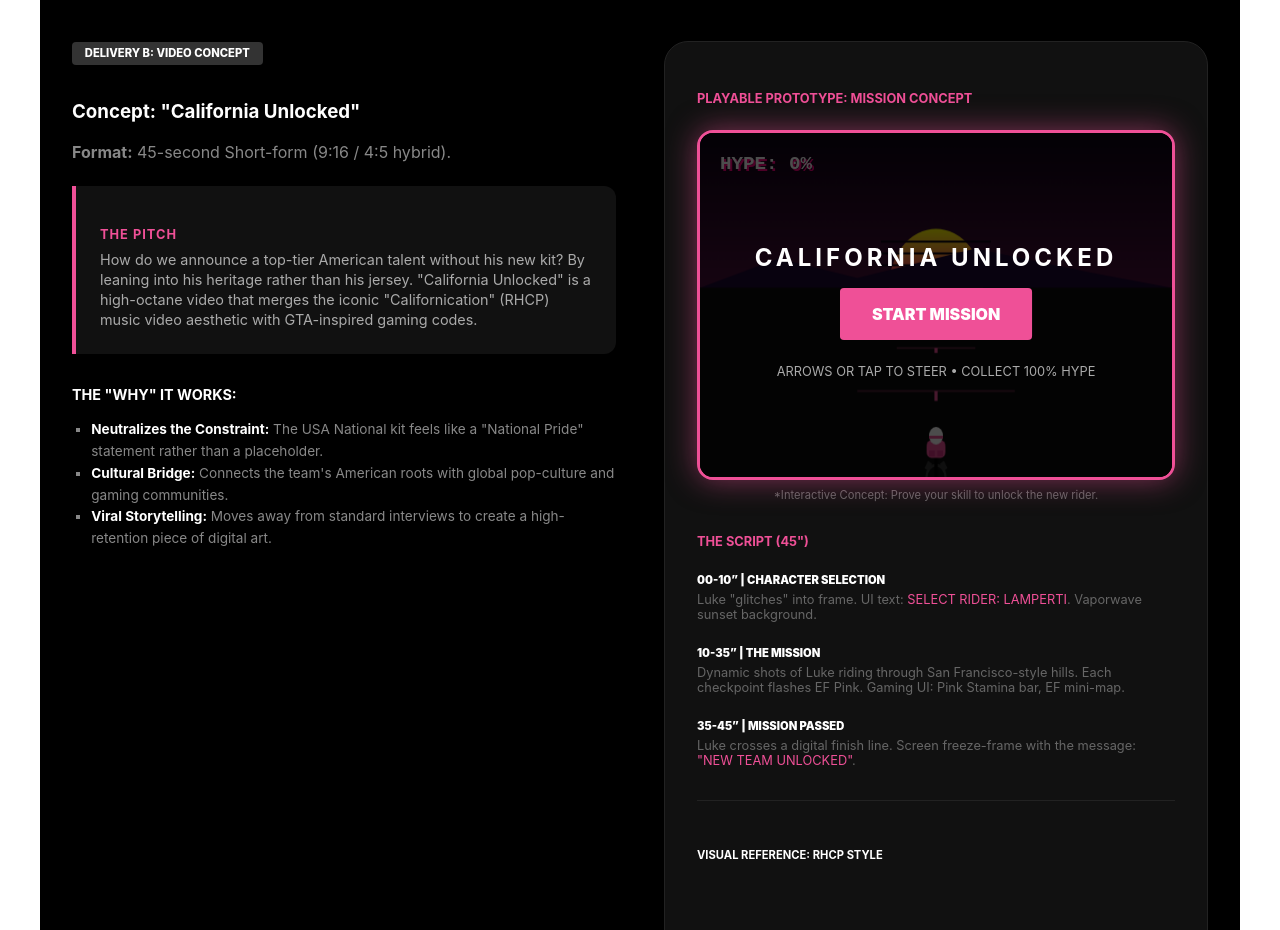
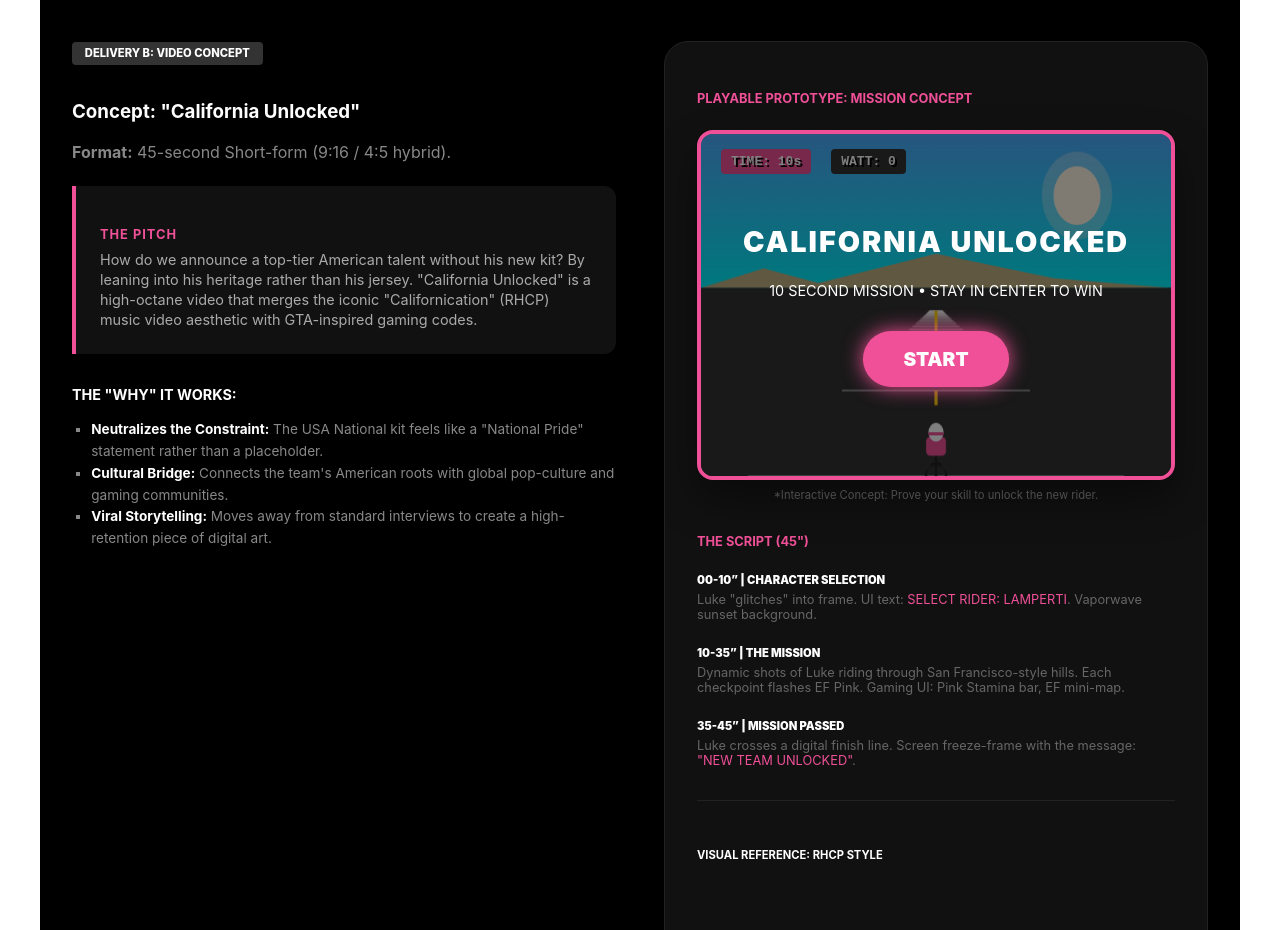
Before and after one commit to TheOne-Fantasy/EF-Ideas, a Next.js app: page / in a window 1280 px wide. Shown: the part 4720-5650 px from the top of the page. Built offline with nearby package versions, Linux system fonts and the light colour scheme; grey boxes are pictures that could not be loaded.

Commit message:
feat: finalize LampertiGame with 10s mission, daylight arcade style and victory animation

```diff
--- a/src/app/components/LampertiGame.tsx
+++ b/src/app/components/LampertiGame.tsx
@@ -7,8 +7,8 @@ const LampertiGame = () => {
   const [gameOver, setGameOver] = useState(false);
   const [score, setScore] = useState(0);
   const [won, setWon] = useState(false);
+  const [timeLeft, setTimeLeft] = useState(10);
 
-  // Input Ref for bridge
   const inputRef = useRef({ left: false, right: false, touchX: 0 });
 
   useEffect(() => {
@@ -18,36 +18,33 @@ const LampertiGame = () => {
     if (!ctx) return;
 
     let animationFrameId: number;
+    const HORIZON_Y = canvas.height * 0.45;
 
-    // --- GAME CONSTANTS ---
-    const HORIZON_Y = canvas.height * 0.45;
-    const ROAD_COLORS = { light: '#1a0b2e', dark: '#11051b', line: '#ef5097' };
-
-    // --- MUTABLE STATE ---
     const state = {
-      playerX: 0, // -1 to 1
+      playerX: 0,
       playerTilt: 0,
-      speed: 0,
-      maxSpeed: 0.12,
-      acceleration: 0.004,
+      speed: 0.12, // Start already at speed
       distance: 0,
+      maxDistance: 7.2, // Approx 10 seconds at 0.12 speed / 60fps
       items: [] as any[],
       scenery: [] as any[],
       frames: 0,
-      pedalAngle: 0
+      pedalAngle: 0,
+      finishTriggered: false
     };
 
     const reset = () => {
       state.playerX = 0;
       state.playerTilt = 0;
-      state.speed = 0;
       state.distance = 0;
       state.items = [];
       state.scenery = [];
       state.frames = 0;
+      state.finishTriggered = false;
       setScore(0);
       setGameOver(false);
       setWon(false);
+      setTimeLeft(10);
     };
 
     const project = (pX: number, pY: number, pZ: number) => {
@@ -60,59 +57,39 @@ const LampertiGame = () => {
     const drawCyclist = (x: number, y: number, scale: number) => {
       ctx.save();
       ctx.translate(x, y);
-      ctx.scale(scale * 1.5, scale * 1.5);
-
-      // Tilt effect
-      ctx.rotate(state.playerTilt * 0.2);
+      ctx.scale(scale * 1.6, scale * 1.6);
+      ctx.rotate(state.playerTilt * 0.15);
 
       // Shadow
-      ctx.fillStyle = 'rgba(0,0,0,0.3)';
+      ctx.fillStyle = 'rgba(0,0,0,0.2)';
       ctx.beginPath();
-      ctx.ellipse(0, 5, 15, 5, 0, 0, Math.PI * 2);
+      ctx.ellipse(0, 5, 12, 4, 0, 0, Math.PI * 2);
       ctx.fill();
 
-      // Rear Wheel
-      ctx.strokeStyle = '#333';
+      // Bike
+      ctx.strokeStyle = '#222';
       ctx.lineWidth = 2;
       ctx.beginPath();
-      ctx.arc(0, 0, 8, 0, Math.PI * 2);
+      ctx.arc(0, 0, 8, 0, Math.PI * 2); // Rear Wheel
+      ctx.stroke();
+      ctx.beginPath();
+      ctx.moveTo(0, 0); ctx.lineTo(0, -15); // Frame
       ctx.stroke();
 
-      // Frame (Bike)
-      ctx.strokeStyle = '#000';
-      ctx.lineWidth = 3;
-      ctx.beginPath();
-      ctx.moveTo(0, 0); ctx.lineTo(0, -15); // Seat post
-      ctx.stroke();
-
-      // Legs (Pedaling animation)
-      const legY = Math.sin(state.pedalAngle) * 5;
+      // Animated Legs
+      const legY = Math.sin(state.pedalAngle) * 6;
       ctx.strokeStyle = '#333';
       ctx.lineWidth = 4;
-      // Left Leg
-      ctx.beginPath();
-      ctx.moveTo(-5, -10); ctx.lineTo(-8, -5 + legY);
-      ctx.stroke();
-      // Right Leg
-      ctx.beginPath();
-      ctx.moveTo(5, -10); ctx.lineTo(8, -5 - legY);
-      ctx.stroke();
+      ctx.beginPath(); ctx.moveTo(-5, -10); ctx.lineTo(-8, -4 + legY); ctx.stroke(); // Left
+      ctx.beginPath(); ctx.moveTo(5, -10); ctx.lineTo(8, -4 - legY); ctx.stroke(); // Right
 
-      // Torso (EF Pink Jersey)
+      // EF Pink Jersey
       ctx.fillStyle = '#ef5097';
-      ctx.beginPath();
-      ctx.roundRect(-8, -25, 16, 12, 4);
-      ctx.fill();
-      // Back details (pockets)
-      ctx.fillStyle = '#d63384';
-      ctx.fillRect(-6, -18, 5, 4);
-      ctx.fillRect(1, -18, 5, 4);
+      ctx.beginPath(); ctx.roundRect(-8, -25, 16, 12, 3); ctx.fill();
 
-      // Helmet (EF White/Pink)
+      // Helmet
       ctx.fillStyle = '#fff';
-      ctx.beginPath();
-      ctx.arc(0, -28, 6, 0, Math.PI * 2);
-      ctx.fill();
+      ctx.beginPath(); ctx.arc(0, -28, 6, 0, Math.PI * 2); ctx.fill();
       ctx.fillStyle = '#ef5097';
       ctx.fillRect(-6, -28, 12, 2);
 
@@ -120,105 +97,108 @@ const LampertiGame = () => {
     };
 
     const drawBackground = () => {
-      // Sky
+      // California Day Sky
       const skyGrad = ctx.createLinearGradient(0, 0, 0, HORIZON_Y);
-      skyGrad.addColorStop(0, '#0a0212');
-      skyGrad.addColorStop(1, '#4a0e3a');
+      skyGrad.addColorStop(0, '#4facfe'); // Deep Blue
+      skyGrad.addColorStop(1, '#00f2fe'); // Light Blue/Cyan
       ctx.fillStyle = skyGrad;
       ctx.fillRect(0, 0, canvas.width, HORIZON_Y);
 
-      // Retro Sun
+      // High Sun
+      ctx.fillStyle = '#fff7e6';
       ctx.beginPath();
-      ctx.arc(canvas.width / 2, HORIZON_Y, 60, 0, Math.PI, true);
-      const sunGrad = ctx.createLinearGradient(0, HORIZON_Y - 60, 0, HORIZON_Y);
-      sunGrad.addColorStop(0, '#ffff00');
-      sunGrad.addColorStop(1, '#ff0080');
-      ctx.fillStyle = sunGrad;
+      ctx.arc(canvas.width * 0.8, HORIZON_Y * 0.4, 30, 0, Math.PI * 2);
       ctx.fill();
+      // Sun Glow
+      ctx.globalAlpha = 0.3;
+      ctx.beginPath(); ctx.arc(canvas.width * 0.8, HORIZON_Y * 0.4, 45, 0, Math.PI * 2); ctx.fill();
+      ctx.globalAlpha = 1.0;
 
-      // Sun stripes (Retro effect)
-      ctx.fillStyle = '#0a0212';
-      for(let i=1; i<5; i++) {
-        ctx.fillRect(canvas.width/2 - 70, HORIZON_Y - (i * 12), 140, 2);
-      }
-
-      // Distant Mountains
-      ctx.fillStyle = '#1a0633';
+      // Distant Desert Mountains
+      ctx.fillStyle = '#c2b280'; // Sand color
       ctx.beginPath();
       ctx.moveTo(0, HORIZON_Y);
-      ctx.lineTo(100, HORIZON_Y - 30); ctx.lineTo(200, HORIZON_Y - 10);
-      ctx.lineTo(350, HORIZON_Y - 40); ctx.lineTo(500, HORIZON_Y - 15);
+      ctx.lineTo(80, HORIZON_Y - 20); ctx.lineTo(150, HORIZON_Y - 5);
+      ctx.lineTo(300, HORIZON_Y - 35); ctx.lineTo(450, HORIZON_Y - 10);
       ctx.lineTo(600, HORIZON_Y);
       ctx.fill();
     };
 
     const loop = () => {
       if (isPlaying && !gameOver && !won) {
+        // Time & Distance Logic
+        state.distance += state.speed;
+        state.frames++;
+        state.pedalAngle += state.speed * 12;
+
+        const currentSeconds = 10 - Math.floor((state.distance / state.maxDistance) * 10);
+        if (currentSeconds !== timeLeft) setTimeLeft(Math.max(0, currentSeconds));
+
+        if (state.distance >= state.maxDistance && !state.finishTriggered) {
+           state.finishTriggered = true;
+           setTimeout(() => { setWon(true); setIsPlaying(false); }, 1000);
+        }
+
         // Controls
         let targetTilt = 0;
-        if (inputRef.current.left) { state.playerX -= 0.04; targetTilt = -1; }
-        if (inputRef.current.right) { state.playerX += 0.04; targetTilt = 1; }
+        if (inputRef.current.left) { state.playerX -= 0.035; targetTilt = -0.8; }
+        if (inputRef.current.right) { state.playerX += 0.035; targetTilt = 0.8; }
 
         if (inputRef.current.touchX !== 0) {
            const center = canvas.width / 2;
-           if (inputRef.current.touchX < center) { state.playerX -= 0.04; targetTilt = -1; }
-           else { state.playerX += 0.04; targetTilt = 1; }
+           if (inputRef.current.touchX < center) { state.playerX -= 0.035; targetTilt = -0.8; }
+           else { state.playerX += 0.035; targetTilt = 0.8; }
         }
+        state.playerTilt += (targetTilt - state.playerTilt) * 0.1;
+        state.playerX = Math.max(-0.8, Math.min(0.8, state.playerX));
 
-        state.playerTilt += (targetTilt - state.playerTilt) * 0.1;
-        state.playerX = Math.max(-0.85, Math.min(0.85, state.playerX));
-
-        // Speed & Distance
-        state.speed = Math.min(state.maxSpeed, state.speed + state.acceleration);
-        state.distance += state.speed;
-        state.frames++;
-        state.pedalAngle += state.speed * 10;
-
-        // Spawning
-        if (state.frames % 40 === 0) {
-           state.scenery.push({ x: -1.2, z: state.distance + 15, type: 'palm' });
-           state.scenery.push({ x: 1.2, z: state.distance + 15, type: 'palm' });
+        // Spawning Scenery (Palms)
+        if (state.frames % 35 === 0 && !state.finishTriggered) {
+           state.scenery.push({ x: -1.3, z: state.distance + 15 }, { x: 1.3, z: state.distance + 15 });
         }
-        if (state.frames % 50 === 0) {
-           const lane = Math.floor(Math.random() * 3) - 1;
-           const isBonus = Math.random() > 0.4;
-           state.items.push({ x: lane * 0.5, z: state.distance + 15, type: isBonus ? 'watt' : 'barrier', collected: false });
+        // Spawning Items (Only on sides to allow straight path)
+        if (state.frames % 50 === 0 && !state.finishTriggered) {
+           const lane = Math.random() > 0.5 ? -0.5 : 0.5; // No obstacles in center (0)
+           const type = Math.random() > 0.3 ? 'watt' : 'barrier';
+           state.items.push({ x: lane, z: state.distance + 15, type });
         }
       }
 
       ctx.clearRect(0, 0, canvas.width, canvas.height);
       drawBackground();
 
-      // Road Ground
-      ctx.fillStyle = '#0a0a0a';
+      // Road (Grey Asphalt)
+      ctx.fillStyle = '#333';
       ctx.fillRect(0, HORIZON_Y, canvas.width, canvas.height - HORIZON_Y);
 
-      // Road Lines (Perspective)
-      ctx.strokeStyle = 'rgba(239, 80, 151, 0.3)';
+      // Road Lines
+      ctx.strokeStyle = 'rgba(255, 255, 255, 0.4)';
       ctx.lineWidth = 2;
-      for (let z = Math.floor(state.distance); z < state.distance + 15; z += 1) {
+      for (let z = Math.floor(state.distance * 2) / 2; z < state.distance + 15; z += 0.5) {
         const p = project(0, 0.5, z - state.distance);
         if (p.y > HORIZON_Y) {
-           const width = 100 * p.scale;
-           // Side lines
-           ctx.beginPath();
-           ctx.moveTo(p.x - width, p.y); ctx.lineTo(p.x + width, p.y);
-           ctx.stroke();
-           // Central dashed line
-           if (Math.floor(z * 2) % 2 === 0) {
-              ctx.fillStyle = '#ef5097';
-              ctx.fillRect(p.x - 2, p.y, 4, 10 * p.scale);
+           const w = 120 * p.scale;
+           // Edges
+           ctx.beginPath(); ctx.moveTo(p.x - w, p.y); ctx.lineTo(p.x + w, p.y); ctx.stroke();
+           // Central Yellow Line
+           if (Math.floor(z * 4) % 2 === 0) {
+              ctx.fillStyle = '#ffd700';
+              ctx.fillRect(p.x - 2, p.y, 4, 15 * p.scale);
            }
         }
       }
 
-      // Render Scenery
+      // Render Scenery (Palm Trees)
       state.scenery = state.scenery.filter(s => s.z > state.distance);
       state.scenery.forEach(s => {
         const p = project(s.x, 0.5, s.z - state.distance);
         if (p.y > HORIZON_Y) {
+           // Draw Palm (Brown Trunk, Green Leaves)
+           const sH = 100 * p.scale;
+           ctx.fillStyle = '#5d4037'; // Trunk
+           ctx.fillRect(p.x - 2*p.scale, p.y - sH, 4*p.scale, sH);
            ctx.font = `${Math.floor(80 * p.scale)}px Arial`;
-           ctx.fillText('🌴', p.x - (30 * p.scale), p.y);
+           ctx.fillText('🌴', p.x - (40 * p.scale), p.y - sH + 10);
         }
       });
 
@@ -227,21 +207,15 @@ const LampertiGame = () => {
       state.items.forEach(item => {
         const p = project(item.x, 0.5, item.z - state.distance);
         if (p.y > HORIZON_Y) {
-           const size = 50 * p.scale;
+           const size = 60 * p.scale;
            ctx.font = `${Math.floor(size)}px Arial`;
            ctx.fillText(item.type === 'watt' ? '💗' : '🚧', p.x - size/2, p.y);
-
-           // Collision
-           const relZ = item.z - state.distance;
-           if (relZ < 0.6 && relZ > 0.2) {
-              if (Math.abs(item.x - state.playerX) < 0.2) {
+           // Collision (only if not finished)
+           if (!state.finishTriggered && Math.abs(item.z - state.distance - 0.5) < 0.2) {
+              if (Math.abs(item.x - state.playerX) < 0.25) {
                  if (item.type === 'watt') {
                     item.collected = true;
-                    setScore(s => {
-                       const next = s + 10;
-                       if (next >= 100) { setWon(true); setIsPlaying(false); }
-                       return next;
-                    });
+                    setScore(s => s + 10);
                  } else {
                     setGameOver(true);
                     setIsPlaying(false);
@@ -251,9 +225,15 @@ const LampertiGame = () => {
         }
       });
 
-      // Render Cyclist (Luke)
+      // Render Cyclist
       const pPlayer = project(state.playerX, 0.5, 0.5);
       drawCyclist(pPlayer.x, pPlayer.y, 1);
+
+      // Finish Line Effect
+      if (state.finishTriggered) {
+         ctx.fillStyle = 'rgba(239, 80, 151, 0.3)';
+         ctx.fillRect(0, 0, canvas.width, canvas.height);
+      }
 
       animationFrameId = requestAnimationFrame(loop);
     };
@@ -263,16 +243,11 @@ const LampertiGame = () => {
     return () => cancelAnimationFrame(animationFrameId);
   }, [isPlaying, gameOver, won]);
 
-  const handleInteraction = (e: any) => {
-    if (!isPlaying) setIsPlaying(true);
-    else inputRef.current.touchX = e.clientX;
-  };
-
   return (
     <div
       style={{
         position: 'relative', width: '100%', height: '350px', background: '#000', borderRadius: '16px', overflow: 'hidden',
-        border: '3px solid #ef5097', boxShadow: '0 0 30px rgba(239, 80, 151, 0.5)', touchAction: 'none'
+        border: '4px solid #ef5097', boxShadow: '0 20px 40px rgba(0,0,0,0.4)', touchAction: 'none'
       }}
       onMouseDown={() => { if(!isPlaying) setIsPlaying(true); }}
       onTouchStart={(e) => { if(!isPlaying) setIsPlaying(true); else inputRef.current.touchX = e.touches[0].clientX; }}
@@ -280,28 +255,39 @@ const LampertiGame = () => {
     >
       <canvas ref={canvasRef} width={600} height={350} style={{ width: '100%', height: '100%', display: 'block' }} />
 
-      <div style={{ position: 'absolute', top: '20px', left: '20px', color: '#fff', fontFamily: 'monospace', fontWeight: 900, fontSize: '1.2rem', textShadow: '2px 2px #ff0080' }}>
-         HYPE: {score}%
+      {/* UI Top */}
+      <div style={{ position: 'absolute', top: '15px', left: '20px', display: 'flex', gap: '20px', color: '#fff', fontFamily: 'monospace', fontWeight: 900, textShadow: '2px 2px #000' }}>
+         <div style={{ background: '#ef5097', padding: '5px 10px', borderRadius: '4px' }}>TIME: {timeLeft}s</div>
+         <div style={{ background: '#333', padding: '5px 10px', borderRadius: '4px' }}>WATT: {score}</div>
       </div>
 
       {!isPlaying && !gameOver && !won && (
-        <div style={{ position: 'absolute', inset: 0, display: 'flex', alignItems: 'center', justifyContent: 'center', background: 'rgba(0,0,0,0.7)', flexDirection: 'column', textAlign: 'center', padding: '2rem' }}>
-           <h3 style={{ color: '#fff', textTransform: 'uppercase', letterSpacing: '4px', fontSize: '1.5rem', marginBottom: '1rem' }}>CALIFORNIA UNLOCKED</h3>
-           <div style={{ background: '#ef5097', color: '#fff', padding: '1rem 2rem', borderRadius: '4px', fontWeight: 900, cursor: 'pointer', animation: 'pulse 1s infinite' }}>START MISSION</div>
-           <p style={{ color: '#aaa', fontSize: '0.8rem', marginTop: '1.5rem' }}>ARROWS OR TAP TO STEER • COLLECT 100% HYPE</p>
+        <div style={{ position: 'absolute', inset: 0, display: 'flex', alignItems: 'center', justifyContent: 'center', background: 'rgba(0,0,0,0.5)', flexDirection: 'column', textAlign: 'center' }}>
+           <div style={{ color: '#fff', fontSize: '1.8rem', fontWeight: 900, textTransform: 'uppercase', marginBottom: '0.5rem', letterSpacing: '2px' }}>California Unlocked</div>
+           <p style={{ color: '#fff', fontSize: '0.9rem', marginBottom: '2rem' }}>10 SECOND MISSION • STAY IN CENTER TO WIN</p>
+           <div style={{ background: '#ef5097', color: '#fff', padding: '1rem 2.5rem', borderRadius: '100px', fontWeight: 900, fontSize: '1.2rem', cursor: 'pointer', boxShadow: '0 0 20px #ef5097' }}>START</div>
         </div>
       )}
 
-      {(gameOver || won) && (
-        <div style={{ position: 'absolute', inset: 0, display: 'flex', alignItems: 'center', justifyContent: 'center', background: 'rgba(0,0,0,0.9)', flexDirection: 'column' }}>
-           <h3 style={{ color: won ? '#ef5097' : '#ff0055', fontSize: '2.5rem', textTransform: 'uppercase', fontWeight: 900 }}>{won ? 'MISSION PASSED' : 'CRASHED!'}</h3>
-           <p style={{ color: '#fff', marginBottom: '1.5rem' }}>{won ? 'LUKE LAMPERTI UNLOCKED 🔓' : 'Contract negotiations failed.'}</p>
-           <div onClick={() => setIsPlaying(true)} style={{ background: '#fff', color: '#000', padding: '1rem 2rem', borderRadius: '4px', fontWeight: 900, cursor: 'pointer' }}>{won ? 'PLAY AGAIN' : 'RETRY'}</div>
+      {gameOver && (
+        <div style={{ position: 'absolute', inset: 0, display: 'flex', alignItems: 'center', justifyContent: 'center', background: 'rgba(0,0,0,0.85)', flexDirection: 'column' }}>
+           <h3 style={{ color: '#ff0055', fontSize: '2.5rem', fontWeight: 900 }}>CRASHED!</h3>
+           <div onClick={() => setIsPlaying(true)} style={{ marginTop: '1.5rem', background: '#fff', color: '#000', padding: '0.8rem 2rem', borderRadius: '100px', fontWeight: 900, cursor: 'pointer' }}>RETRY</div>
+        </div>
+      )}
+
+      {won && (
+        <div style={{ position: 'absolute', inset: 0, display: 'flex', alignItems: 'center', justifyContent: 'center', background: '#ef5097', flexDirection: 'column', textAlign: 'center', animation: 'fadeIn 0.5s ease-out' }}>
+           <div style={{ color: '#fff', fontSize: '2.5rem', fontWeight: 950, textTransform: 'uppercase', lineHeight: 1 }}>NEW TEAM UNLOCKED</div>
+           <div style={{ color: '#000', fontSize: '1.8rem', fontWeight: 950, textTransform: 'uppercase', marginTop: '0.5rem' }}>EF PRO CYCLING</div>
+           <div style={{ height: '4px', width: '100px', background: '#fff', margin: '1.5rem 0' }}></div>
+           <p style={{ color: '#fff', fontWeight: 700, fontSize: '1.1rem' }}>MISSION PASSED: CALI-LEVEL 1</p>
+           <div onClick={() => setIsPlaying(true)} style={{ marginTop: '2rem', background: '#000', color: '#fff', padding: '0.8rem 2.5rem', borderRadius: '100px', fontWeight: 900, cursor: 'pointer' }}>REPLAY</div>
         </div>
       )}
 
       <style jsx>{`
-        @keyframes pulse { 0% { transform: scale(1); } 50% { transform: scale(1.05); } 100% { transform: scale(1); } }
+        @keyframes fadeIn { from { opacity: 0; transform: scale(1.1); } to { opacity: 1; transform: scale(1); } }
       `}</style>
     </div>
   );
```
